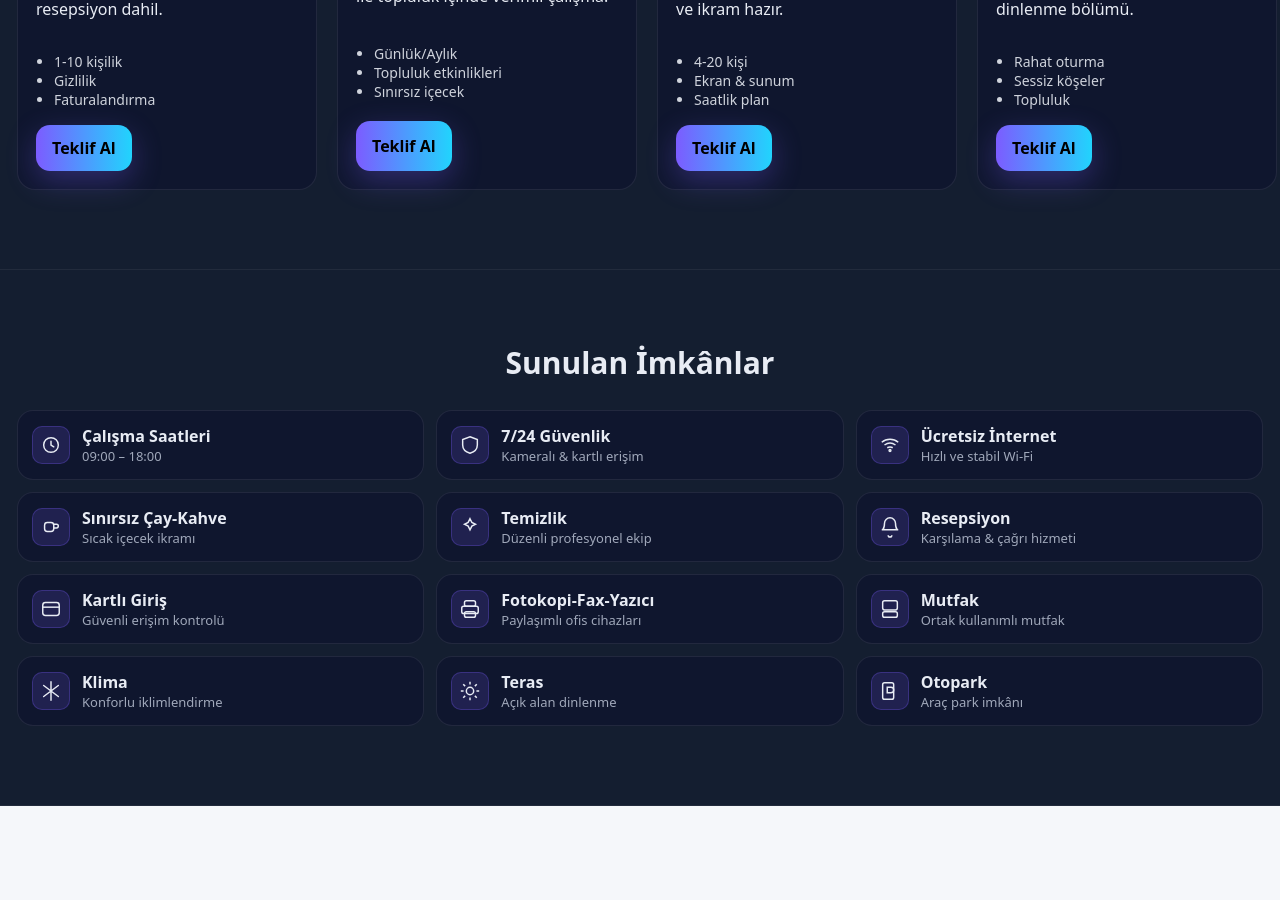
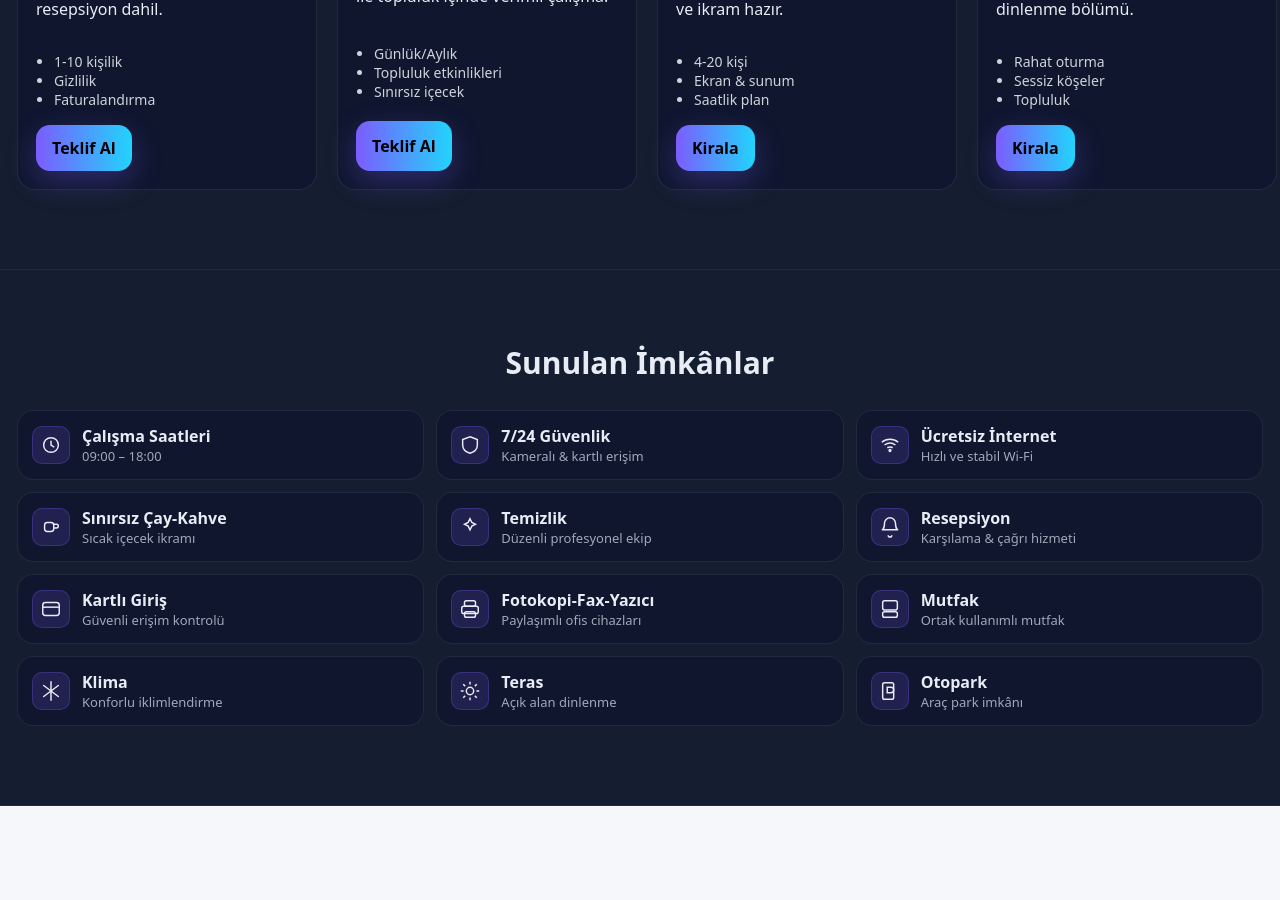
Before and after one commit to Burakbulut34/BurakOfis-Resonsive-Site, a React (Create React App) app: page / in a window 1280 px wide. Shown: the part 1400-2300 px from the top of the page. Built offline with nearby package versions, Linux system fonts and the light colour scheme.

Commit message:
Update OfficeServices.jsx

```diff
--- a/src/components/UI/OfficeServices.jsx
+++ b/src/components/UI/OfficeServices.jsx
@@ -45,7 +45,7 @@ export default function OfficeServices({ withHelmet = false }) {
       desc: "Saatlik kiralanabilir modern toplantı odaları. Ekran, beyaz tahta ve ikram hazır.",
       perks: ["4‑20 kişi", "Ekran & sunum", "Saatlik plan"],
       icon: SvgMeeting,
-      cta: "Teklif Al",
+      cta: "Kirala",
     },
     {
       title: "Lounge",
@@ -53,7 +53,7 @@ export default function OfficeServices({ withHelmet = false }) {
       desc: "Rahat koltuklar, hızlı Wi‑Fi ve odak/sohbet alanlarıyla esnek dinlenme bölümü.",
       perks: ["Rahat oturma", "Sessiz köşeler", "Topluluk"],
       icon: SvgLounge,
-      cta: "Teklif Al",
+      cta: "Kirala",
     },
   ];
 
```
